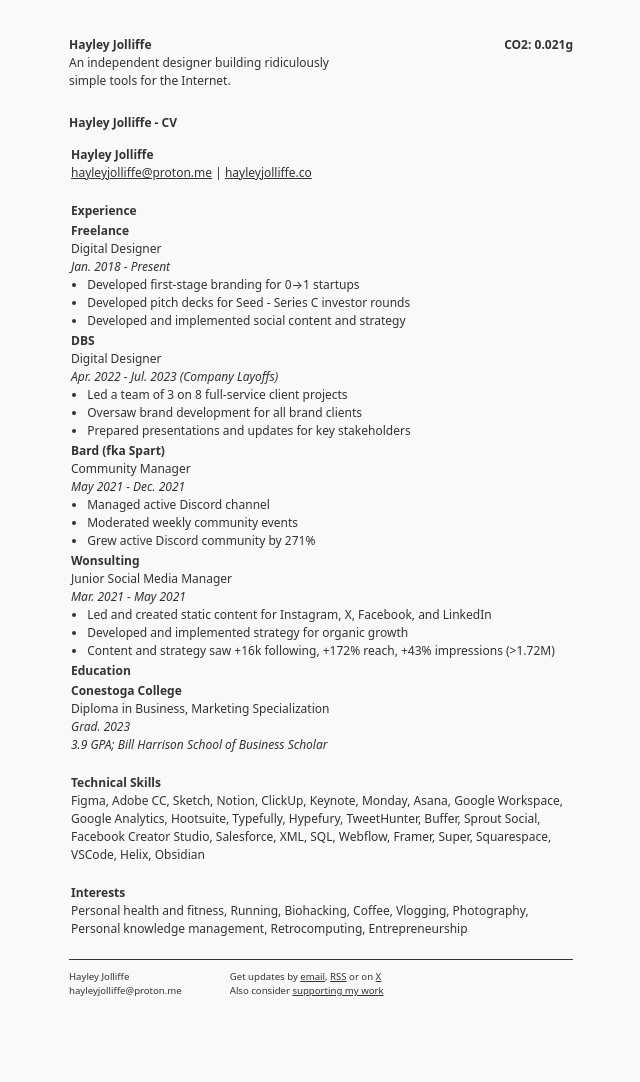
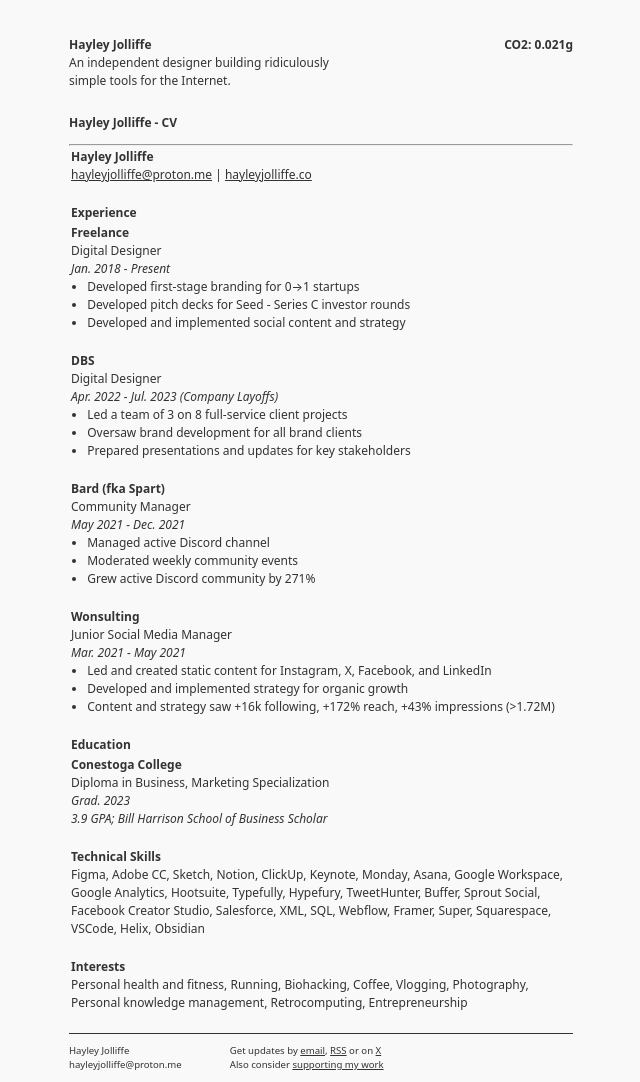
Before and after one commit to hayleyjolliffe/cv, a Jekyll site: the page built from pages/resume.html, in a window 1280 px wide. Shown: the whole page, without its empty margins (319-959 px from the left). Built offline with Jekyll 4.4.1, drawn with Linux system fonts in a browser that asks for light colours; before the commit the page ends 1008 px from its top, so only the background shows below that.

Commit message:
Test new spacing

```diff
--- a/pages/resume.html
+++ b/pages/resume.html
@@ -4,6 +4,8 @@ title: 'Hayley Jolliffe - CV'
 author: Hayley Jolliffe
 permalink: /cv/
 ---
+
+<hr>
 
 <table>
     <tr>
@@ -31,6 +33,7 @@ permalink: /cv/
                 <li>Developed pitch decks for Seed - Series C investor rounds</li>
                 <li>Developed and implemented social content and strategy</li>
             </ul>
+            <br>
         </td>
     </tr>
     <tr>
@@ -45,6 +48,7 @@ permalink: /cv/
                 <li>Oversaw brand development for all brand clients</li>
                 <li>Prepared presentations and updates for key stakeholders</li>
             </ul>
+            <br>
         </td>
     </tr>
     <tr>
@@ -59,6 +63,7 @@ permalink: /cv/
                 <li>Moderated weekly community events</li>
                 <li>Grew active Discord community by 271%</li>
             </ul>
+            <br>
         </td>
     </tr>
     <tr>
@@ -73,6 +78,7 @@ permalink: /cv/
                 <li>Developed and implemented strategy for organic growth</li>
                 <li>Content and strategy saw +16k following, +172% reach, +43% impressions (>1.72M)</li>
             </ul>
+            <br>
         </td>
     </tr>
     <tr>
```
